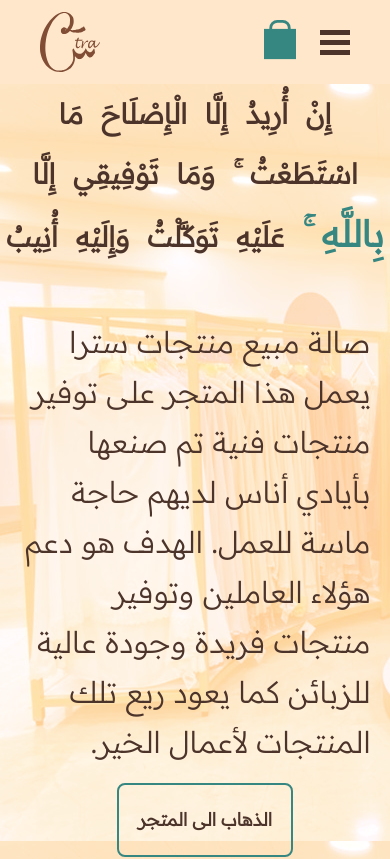
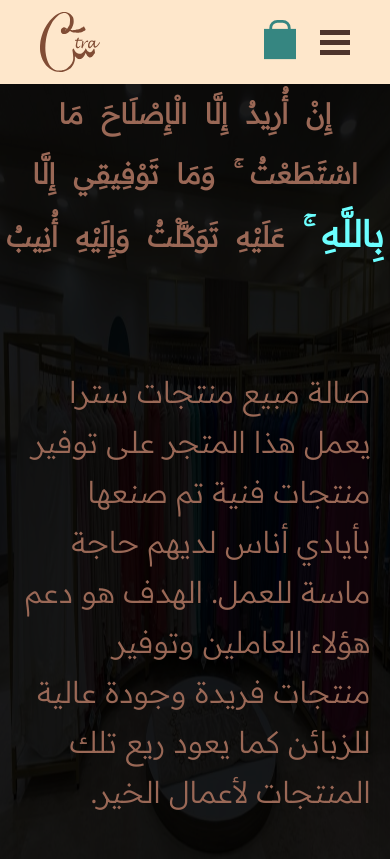
Before and after one commit to sabahAlmel/Citra-client, a React (Create React App) app in the folder client/: page / in a window 390 px wide. Shown: the top 859 px of the page. Built offline with nearby package versions, Linux system fonts and the light colour scheme; a web font is replaced by a local one; what @mui/x-data-grid-generator would draw is missing.

Commit message:
design fixes for hero section

```diff
--- a/client/src/components/heroSection/HeroSection.module.css
+++ b/client/src/components/heroSection/HeroSection.module.css
@@ -75,9 +75,10 @@ width: 38vw;
 
 @media(max-width:1000px){
     .wrapper{
-        height: 100%;
-        background-image: url("../../assets//images/overview.jpeg");
-        background-blend-mode:overlay;
+        height: 100vh;
+        position: relative;
+        row-gap: 100px;
+        background-color: transparent;
     }
     .lower{
         flex-direction: column;
@@ -87,28 +88,41 @@ width: 38vw;
     }
     .image{
         border-radius: initial;
-        width: 80%;
-        border-radius: var(--border-radius);
-        display: none;
+        width: 100%;
+        z-index: -1;
+        filter: brightness(0.1);
+
     }
     .left,.right{
         width: 90vw;
     }
     .left{
         text-align: center;
+        position: absolute;
+        width: 100%;
+        height: 100%;
+        z-index: -1;
+        top: 0;
+    }
+    .right{
+        row-gap: 100px;
+    }
+    .slogan{
+        filter: brightness(2);
+
     }
     .gotoshop{
         align-self: center;
+        font-size: 18px;
+        filter: brightness(2);
     }
     .upperTxt{
         font-size: 28px;
         text-align: center;
         line-height: 60px;
+        filter: brightness(2);
     }
     .bigger{
         font-size: 36px;
     }
-    .gotoshop{
-        font-size: 18px;
-    }
 }
```
